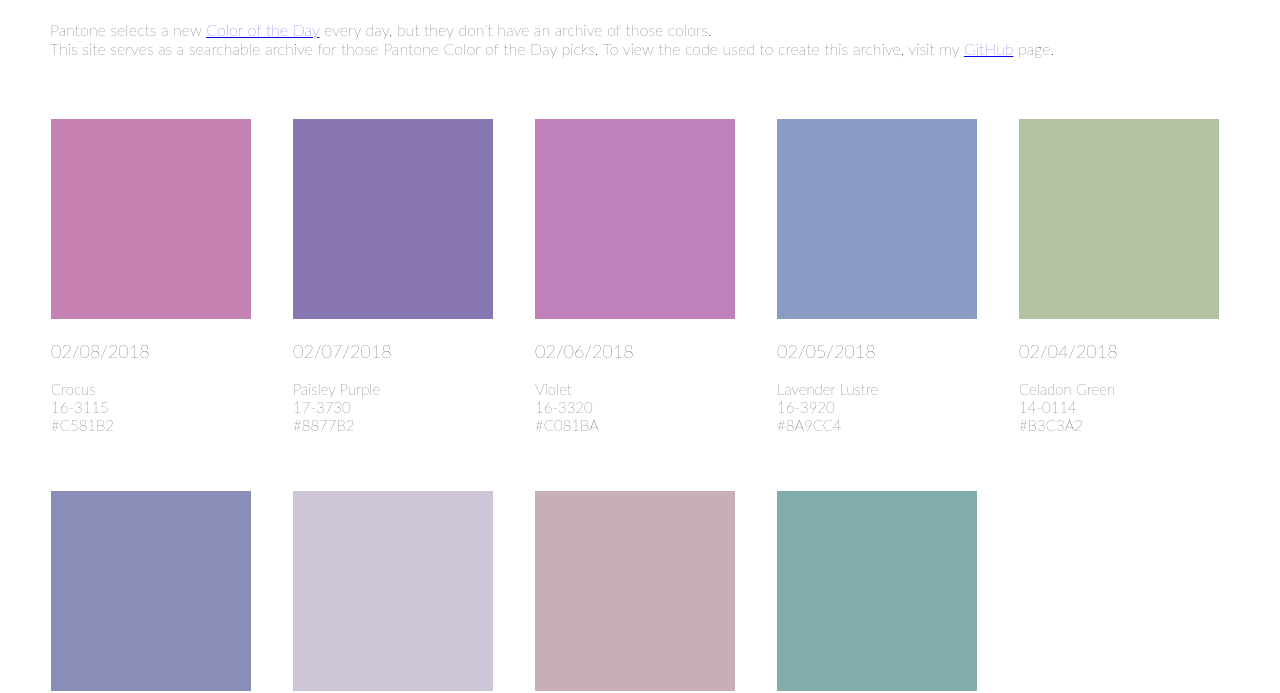
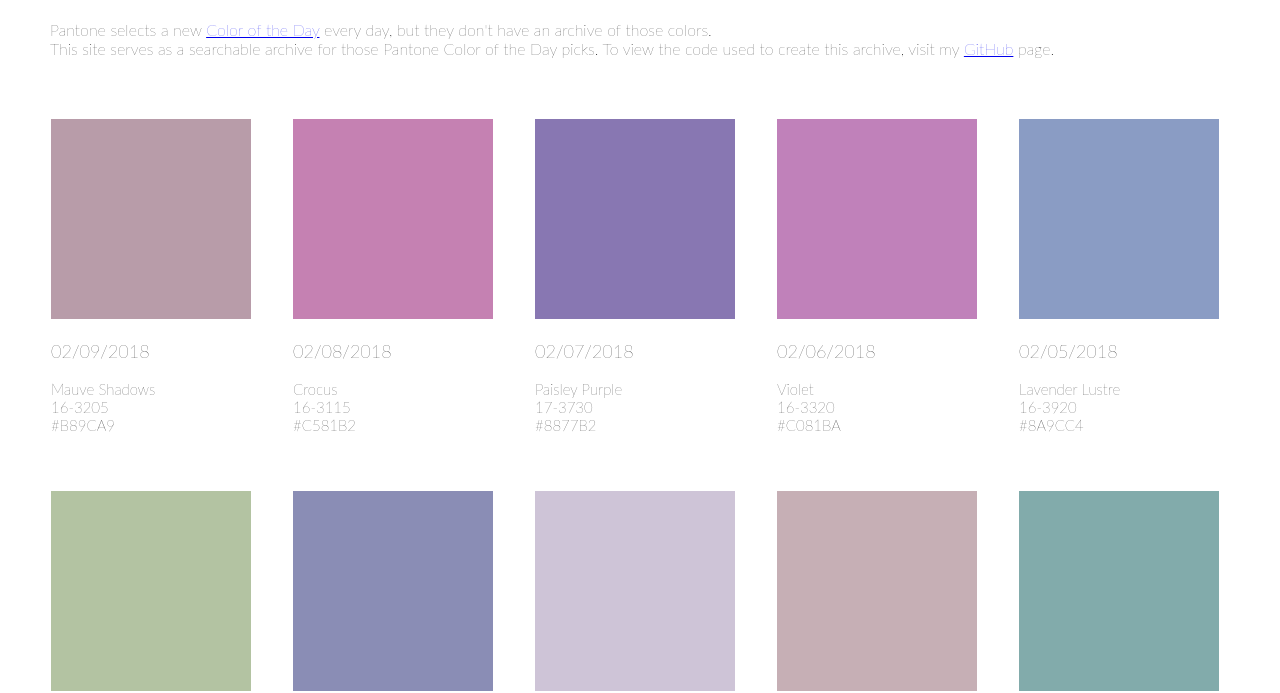
Before and after one commit to polk54/Pantone_ColorOfTheDay, a plain HTML site: page index.html in a window 1280 px wide. Shown: the part 112-805 px from the top of the page. Drawn offline with Linux system fonts and the light colour scheme.

Commit message:
Add files via upload

```diff
--- a/index.html
+++ b/index.html
@@ -36,6 +36,26 @@
 <!-- Color Section -->
 <div class="colors">
 
+<div class="color-item">
+<svg height="200" width="200">
+<rect fill="#B89CA9" height="200" width="200" x="0" y="0">
+</rect>
+</svg>
+<div class="date">
+<p>
+    02/09/2018
+   </p>
+</div>
+<div class="text">
+<p>
+    Mauve Shadows
+    <br/>
+    16-3205
+    <br/>
+    #B89CA9
+    </p>
+</div>
+</div>
 <div class="color-item">
 <svg height="200" width="200">
 <rect fill="#C581B2" height="200" width="200" x="0" y="0">
```
